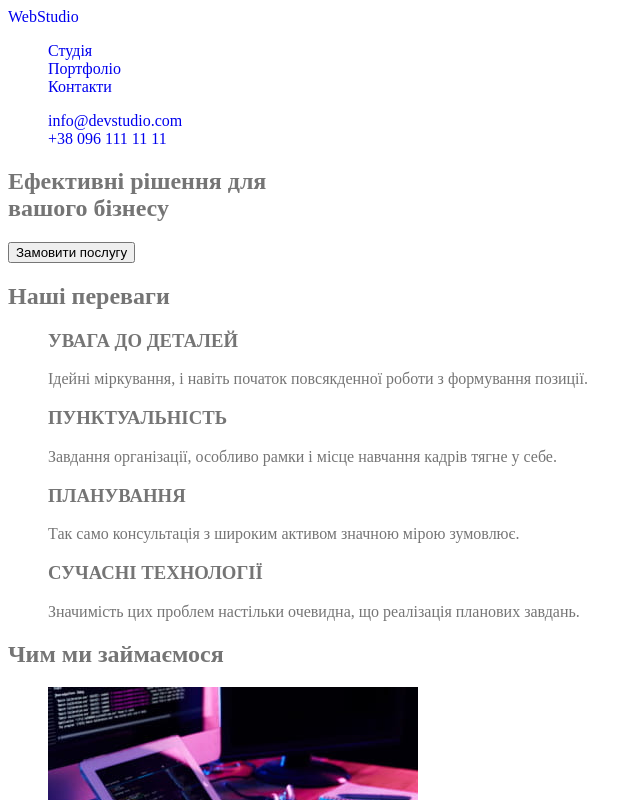
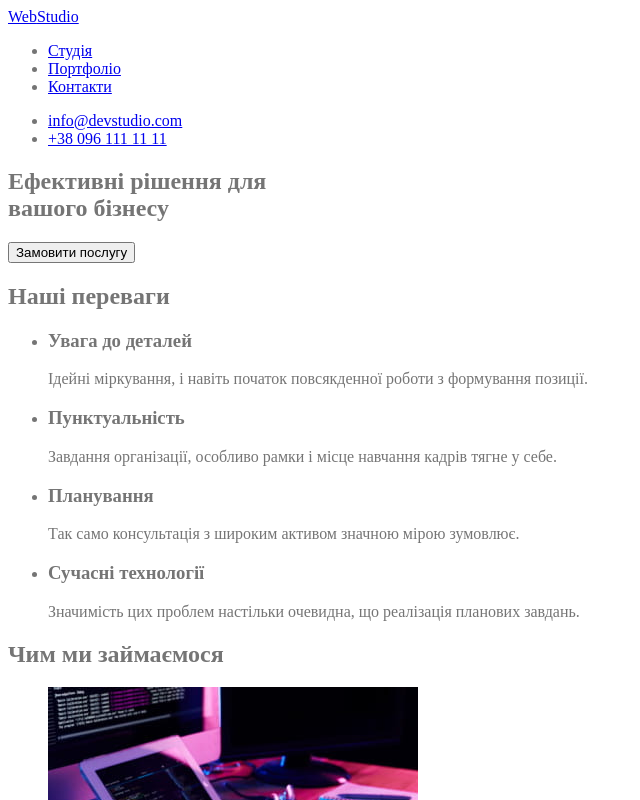
Before and after one commit to mxm-kotyk/goit-markup-hw-02, a plain HTML site: page index.html in a window 1280 px wide. Shown: the top 800 px of the page, without its empty margins (0-640 px from the left). Drawn offline with Linux system fonts and the light colour scheme.

Commit message:
Added some classes, changed titles in "Features" section, remowed global selectors in css

```diff
--- a/css/styles.css
+++ b/css/styles.css
@@ -18,11 +18,3 @@ body {
     color: var(--text-primary);
     background-color: var(--background-primary);
 }
-
-a {
-    text-decoration: none;
-}
-
-ul {
-    list-style: none;
-}
--- a/index.html
+++ b/index.html
@@ -38,7 +38,7 @@
     <main>
       <!-- Hero -->
       <section>
-        <h1>
+        <h1 class="title-hero">
           Ефективні рішення для <br />
           вашого бізнесу
         </h1>
@@ -49,27 +49,27 @@
         <h2 class="title-hidden">Наші переваги</h2>
         <ul>
           <li>
-            <h3>УВАГА ДО ДЕТАЛЕЙ</h3>
+            <h3>Увага до деталей</h3>
             <p>
               Ідейні міркування, і навіть початок повсякденної роботи з
               формування позиції.
             </p>
           </li>
           <li>
-            <h3>ПУНКТУАЛЬНІСТЬ</h3>
+            <h3>Пунктуальність</h3>
             <p>
               Завдання організації, особливо рамки і місце навчання кадрів тягне
               у себе.
             </p>
           </li>
           <li>
-            <h3>ПЛАНУВАННЯ</h3>
+            <h3>Планування</h3>
             <p>
               Так само консультація з широким активом значною мірою зумовлює.
             </p>
           </li>
           <li>
-            <h3>СУЧАСНІ ТЕХНОЛОГІЇ</h3>
+            <h3>Сучасні технології</h3>
             <p>
               Значимість цих проблем настільки очевидна, що реалізація планових
               завдань.
```
